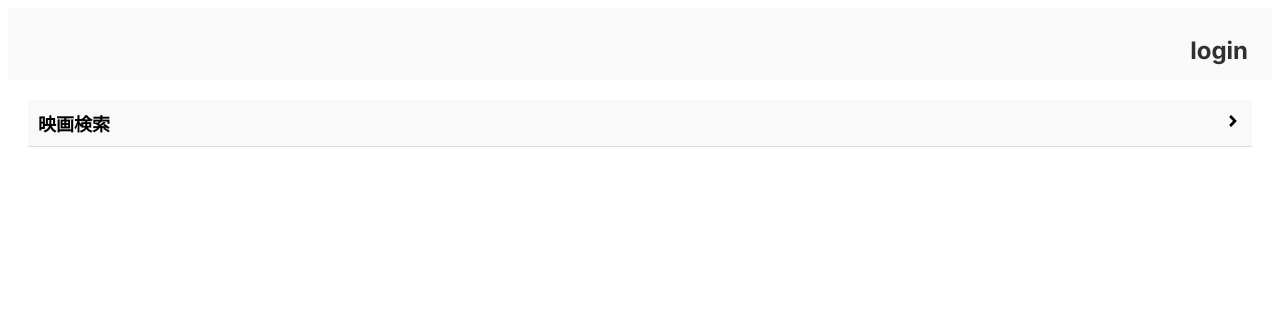
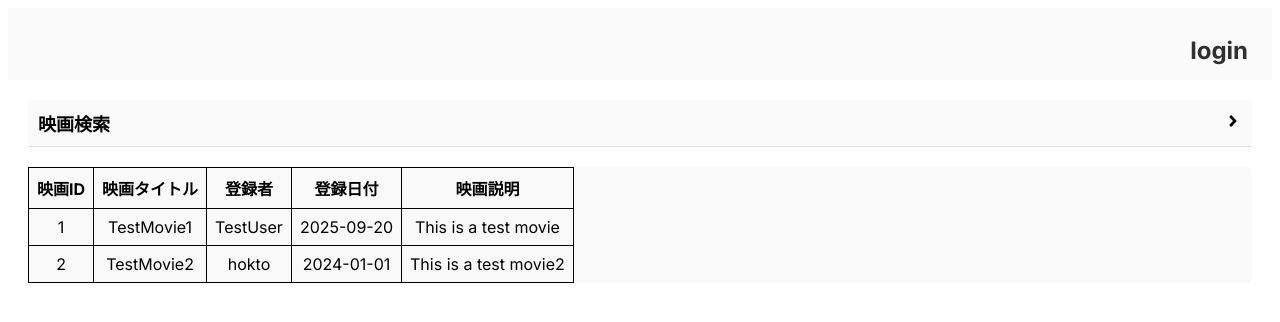
Before and after one commit to hagitaku/movie_management, a Next.js app in the folder frontend/projects/: page /movielist in a window 1280 px wide. Shown: the top 322 px of the page. Built offline with nearby package versions, Linux system fonts and the light colour scheme.

Commit message:
[Add] MovieListを表示するコンポーネントを作成(モックデータを使用)

```diff
--- /dev/null
+++ b/frontend/projects/src/app/components/ViewMovieList/index.tsx
@@ -0,0 +1,56 @@
+import style from "./style.module.css";
+
+const ViewMovieList = () => {
+  // モックデータ
+  const movieListMockData = {
+    movie_list: [
+      {
+        movie_id: "1",
+        title: "TestMovie1",
+        description: "This is a test movie",
+        user_name: "TestUser",
+        created_date: "2025-09-20",
+        user_id: "111",
+      },
+      {
+        movie_id: "2",
+        title: "TestMovie2",
+        description: "This is a test movie2",
+        user_name: "hokto",
+        created_date: "2024-01-01",
+        user_id: "222",
+      },
+    ],
+    total_count: 10,
+    page: 1,
+    count: 2,
+  };
+
+  return (
+    <div className={style["view-movie-list-container"]}>
+      <table className={style["view-movie-list-table"]}>
+        <thead>
+          <tr>
+            <th>映画ID</th>
+            <th>映画タイトル</th>
+            <th>登録者</th>
+            <th>登録日付</th>
+            <th>映画説明</th>
+          </tr>
+        </thead>
+        <tbody>
+          {movieListMockData.movie_list.map((movie) => (
+            <tr key={movie.movie_id}>
+              <td>{movie.movie_id}</td>
+              <td>{movie.title}</td>
+              <td>{movie.user_name}</td>
+              <td>{movie.created_date}</td>
+              <td>{movie.description}</td>
+            </tr>
+          ))}
+        </tbody>
+      </table>
+    </div>
+  );
+};
+export default ViewMovieList;
--- /dev/null
+++ b/frontend/projects/src/app/components/ViewMovieList/style.module.css
@@ -0,0 +1,15 @@
+.view-movie-list-container {
+    background-color: #f9f9f9;
+    border-radius: 5px;
+    margin-top: 20px;
+}
+.view-movie-list-table {
+  border-collapse: collapse;
+  text-align: center;
+}
+
+.view-movie-list-table th,
+.view-movie-list-table td {
+  border: 1px solid #000;
+  padding: 8px;
+}
--- a/frontend/projects/src/app/movielist/page.tsx
+++ b/frontend/projects/src/app/movielist/page.tsx
@@ -1,5 +1,6 @@
 "use client";
 import SearchMovieList from "@/components/SearchMovieList";
+import ViewMovieList from "@/components/ViewMovieList";
 
 import style from "./style.module.css";
 
@@ -7,6 +8,7 @@ export const MovieList = () => {
   return (
     <div className={style["movie-list-container"]}>
       <SearchMovieList />
+      <ViewMovieList />
     </div>
   );
 };
```
